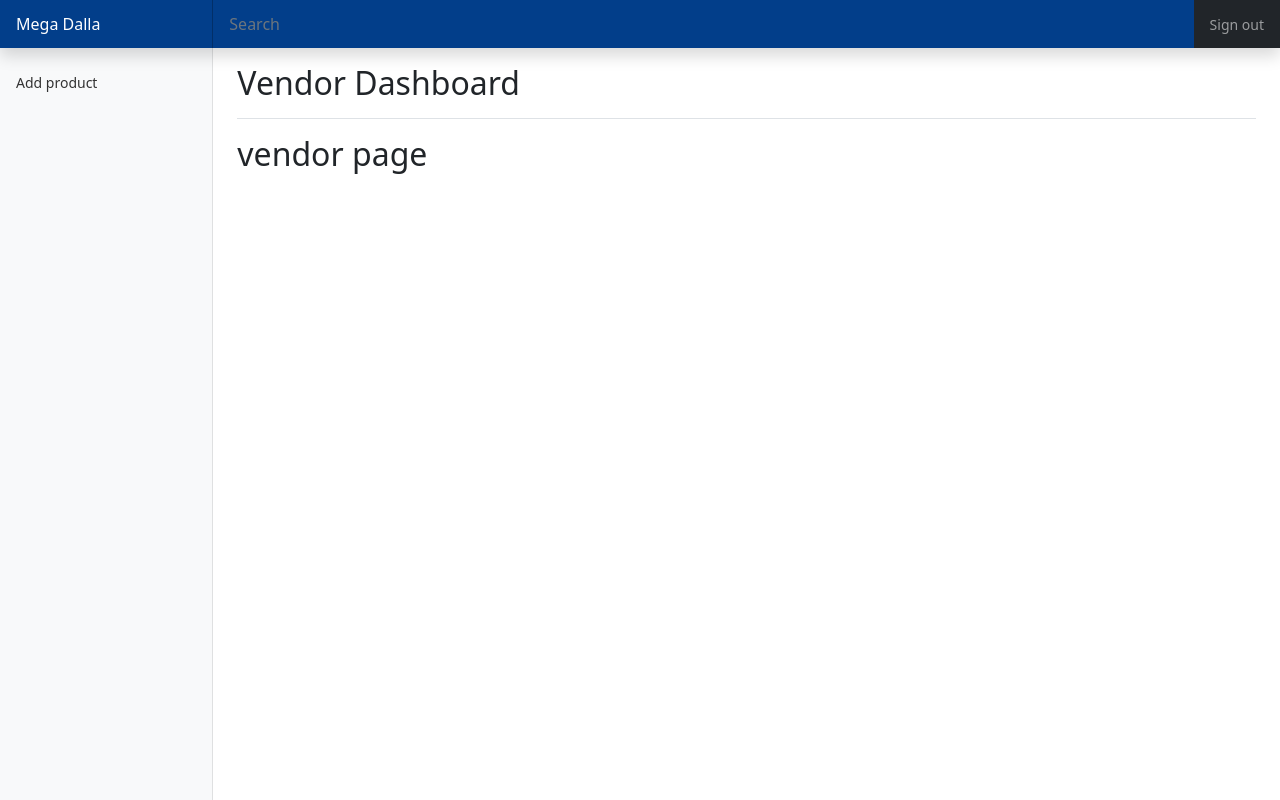
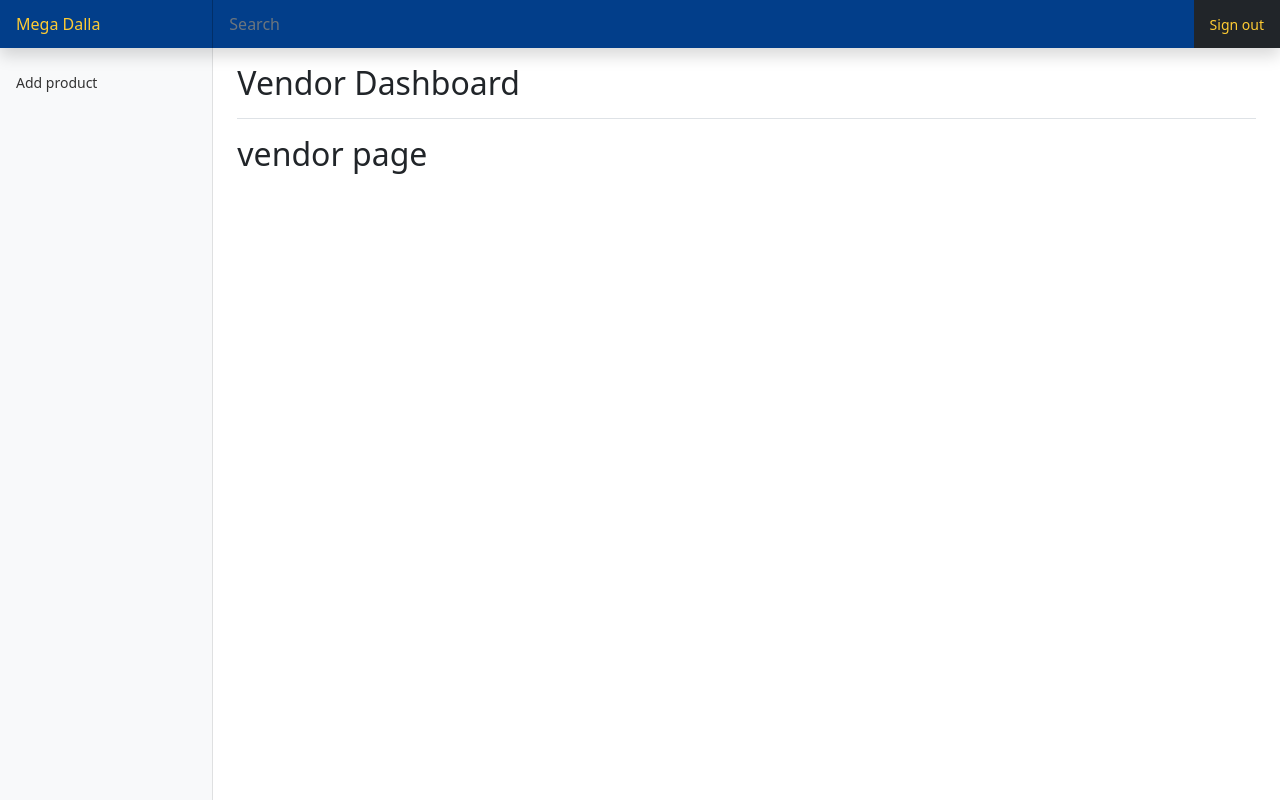
Before and after one commit to WayneMusungu/mega-dalla-backend, a Django app: page /vendor/ in a window 1280 px wide. Run offline with Django 4.2, Linux system fonts and the light colour scheme; some libraries are stand-ins or nearby versions.

Commit message:
Make adjustments to vendor-styles.css

```diff
--- a/core/static/css/vendor-styles.css
+++ b/core/static/css/vendor-styles.css
@@ -1,6 +1,7 @@
 body {
   font-size: .875rem;
 }
+
 
 .feather {
   width: 16px;
@@ -133,3 +134,12 @@ body {
   background-color: #011627;
   color: white;
 }
+
+
+#nav1 {
+color: #FFCC33;
+}
+
+#nav2 {
+color: #FFCC33;
+}
--- a/core/templates/vendor_layout.html
+++ b/core/templates/vendor_layout.html
@@ -24,7 +24,7 @@
     <header
       class="navbar navbar-dark sticky-top bg-dark flex-md-nowrap p-0 shadow"
     >
-      <a class="navbar-brand col-md-3 col-lg-2 me-0 px-3" href="/home"
+      <a class="navbar-brand col-md-3 col-lg-2 me-0 px-3" id="nav1" href="/home"
         >Mega Dalla</a
       >
       <button
@@ -46,7 +46,7 @@
       />
       <div class="navbar-nav">
         <div class="nav-item text-nowrap">
-          <a class="nav-link px-3" href="/logout">Sign out</a>
+          <a class="nav-link px-3" id="nav2" href="/logout">Sign out</a>
         </div>
       </div>
     </header>
```
Lines whose indentation alone changed are shown as unchanged.
